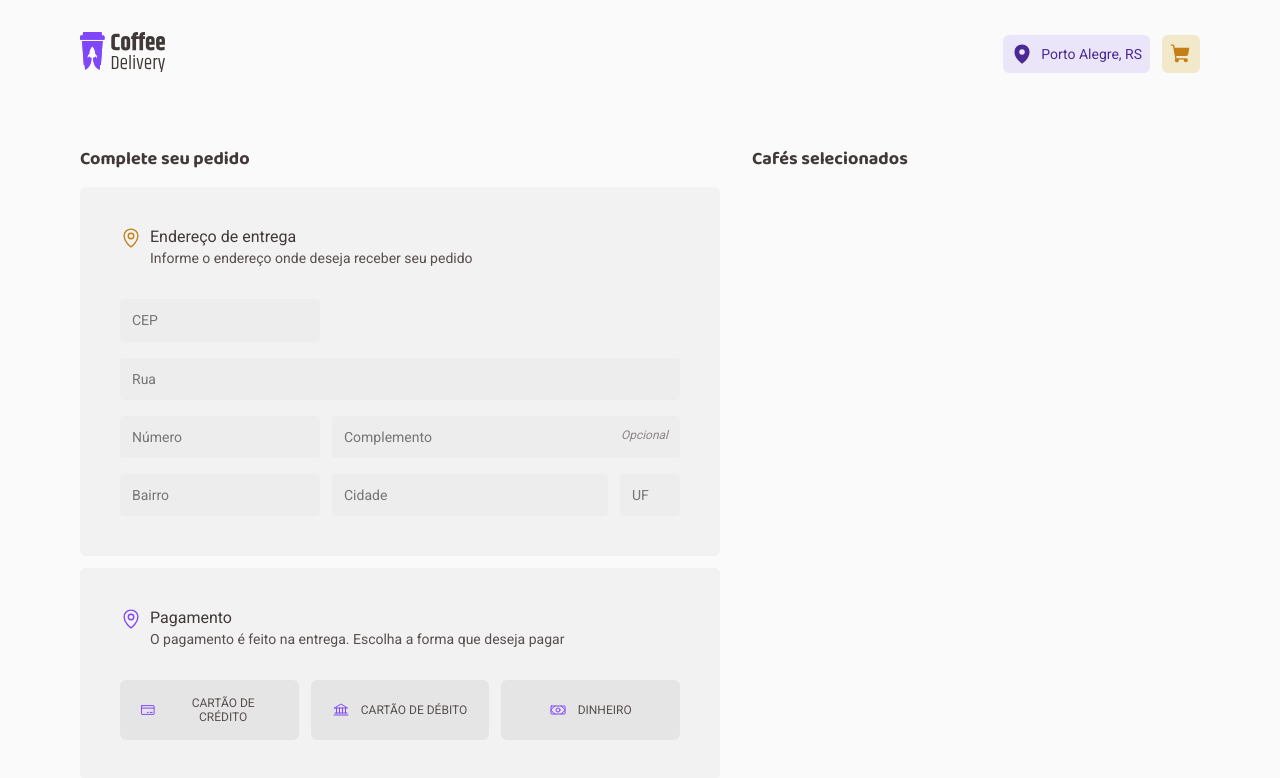
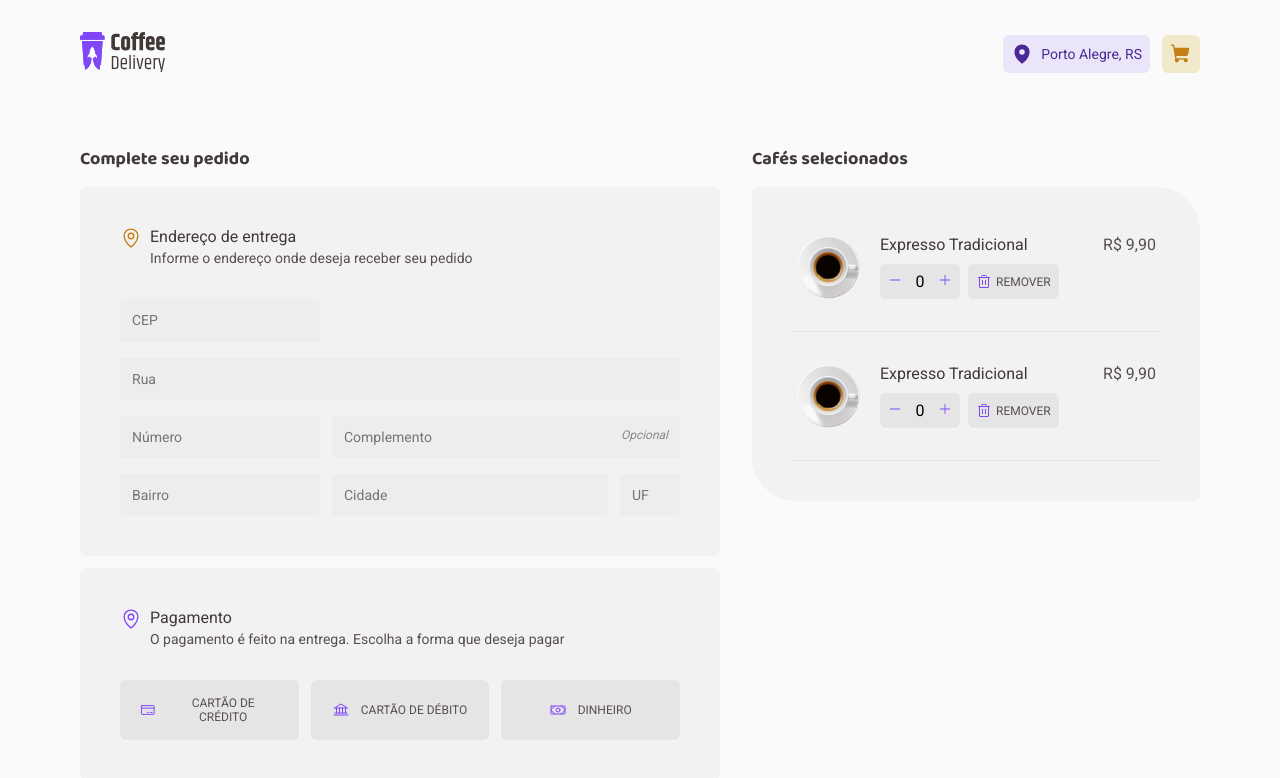
Before and after one commit to legeannd/coffee-delivery, a React (Vite) app: page /checkout in a window 1280 px wide. Shown: the top 778 px of the page. Built offline with nearby package versions, Linux system fonts and the light colour scheme.

Commit message:
feat: create coffee item component

```diff
--- /dev/null
+++ b/src/pages/Checkout/Components/CoffeeItem/index.tsx
@@ -0,0 +1,32 @@
+import { Trash } from 'phosphor-react'
+import traditionalCoffeeImg from '../../../../assets/traditional.png'
+import { QuantityInput } from '../../../../components/QuantityInput'
+import {
+  CoffeeImageAndNameContainer,
+  CoffeeItemContainer,
+  InnerPaddingContainer,
+  RemoveButton,
+} from './styles'
+
+export function CoffeeItem() {
+  return (
+    <CoffeeItemContainer>
+      <InnerPaddingContainer>
+        <CoffeeImageAndNameContainer>
+          <img src={traditionalCoffeeImg} alt="" />
+          <div className="title-align">
+            <span>Expresso Tradicional</span>
+            <div>
+              <QuantityInput />
+              <RemoveButton>
+                <Trash size={16} />
+                Remover
+              </RemoveButton>
+            </div>
+          </div>
+        </CoffeeImageAndNameContainer>
+        <span>R$ 9,90</span>
+      </InnerPaddingContainer>
+    </CoffeeItemContainer>
+  )
+}
--- /dev/null
+++ b/src/pages/Checkout/Components/CoffeeItem/styles.ts
@@ -0,0 +1,59 @@
+import styled from 'styled-components'
+
+export const CoffeeItemContainer = styled.div`
+  display: flex;
+  padding-bottom: 1.5rem;
+
+  border-bottom: 1px solid ${(props) => props.theme['base-button']};
+`
+
+export const InnerPaddingContainer = styled.div`
+  padding: 0.5rem 0.25rem;
+  width: 100%;
+  display: flex;
+  justify-content: space-between;
+`
+
+export const CoffeeImageAndNameContainer = styled.div`
+  display: flex;
+  gap: 1.25rem;
+
+  img {
+    width: 4rem;
+    height: 4rem;
+  }
+
+  span {
+    color: ${(props) => props.theme['base-subtitle']};
+    font-size: 1rem;
+    line-height: 130%;
+  }
+
+  .title-align {
+    display: flex;
+    flex-direction: column;
+    gap: 0.5rem;
+
+    div {
+      display: flex;
+      gap: 0.5rem;
+    }
+  }
+`
+
+export const RemoveButton = styled.button`
+  border: 0;
+  display: flex;
+  align-items: center;
+  gap: 0.25rem;
+  color: ${(props) => props.theme['base-text']};
+  background: ${(props) => props.theme['base-button']};
+  padding: 0.5rem;
+  text-transform: uppercase;
+  font-size: 0.75rem;
+  border-radius: 6px;
+
+  svg {
+    color: ${(props) => props.theme.purple};
+  }
+`
--- a/src/pages/Checkout/index.tsx
+++ b/src/pages/Checkout/index.tsx
@@ -1,4 +1,5 @@
 import { Bank, CreditCard, MapPin, Money } from 'phosphor-react'
+import { CoffeeItem } from './Components/CoffeeItem'
 import { Input } from './Components/Input'
 import {
   LabelContainer,
@@ -11,6 +12,7 @@ import {
   PaymentContainer,
   PaymentLabelContainer,
   SelectButtonsContainer,
+  CoffeeBaseContainer,
 } from './styles'
 
 export function Checkout() {
@@ -70,6 +72,10 @@ export function Checkout() {
       </CompleteOrderContainer>
       <SelectedCoffeeContainer>
         <CheckoutTitle>Cafés selecionados</CheckoutTitle>
+        <CoffeeBaseContainer>
+          <CoffeeItem />
+          <CoffeeItem />
+        </CoffeeBaseContainer>
       </SelectedCoffeeContainer>
     </CheckoutContainer>
   )
--- a/src/pages/Checkout/styles.ts
+++ b/src/pages/Checkout/styles.ts
@@ -139,3 +139,10 @@ export const SelectButtonsContainer = styled.div`
 `
 
 export const SelectedCoffeeContainer = styled.div``
+
+export const CoffeeBaseContainer = styled(BaseContainer)`
+  border-radius: 6px 44px;
+  display: flex;
+  flex-direction: column;
+  gap: 1.5rem;
+`
```
